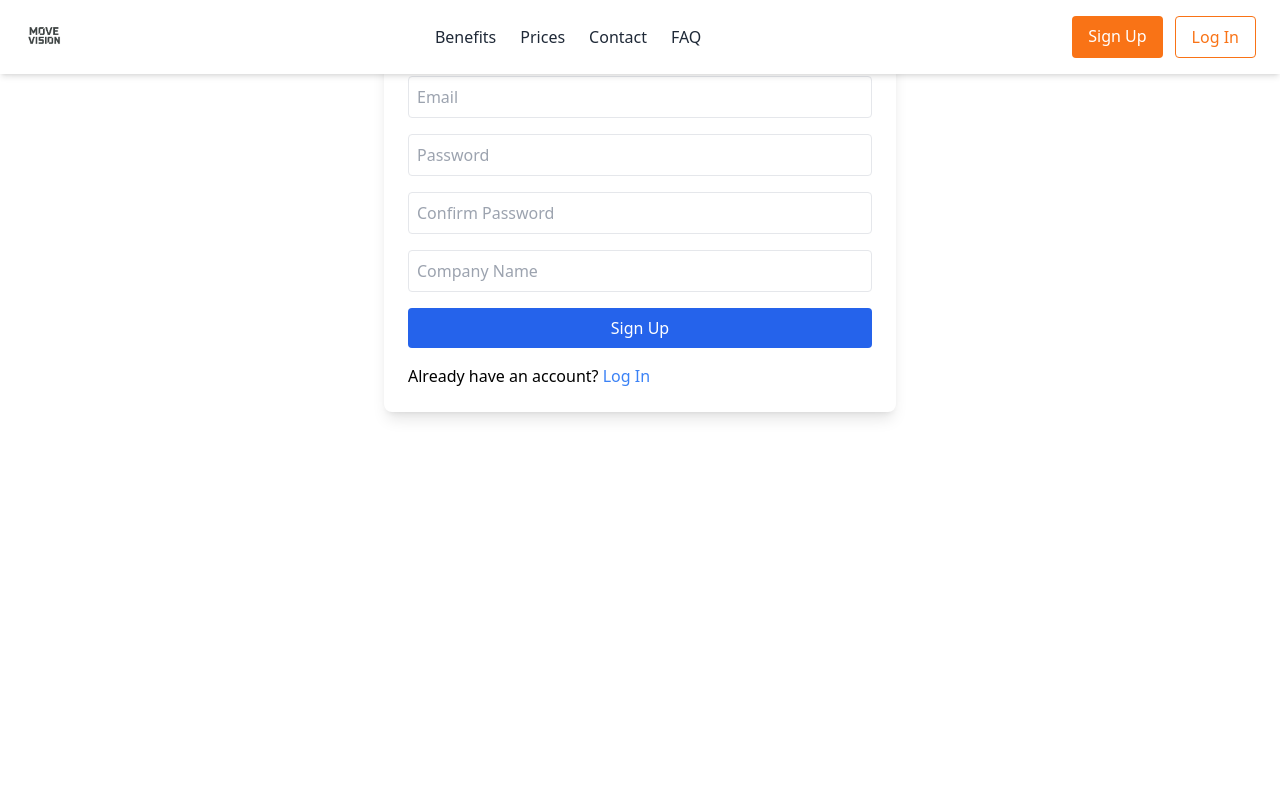
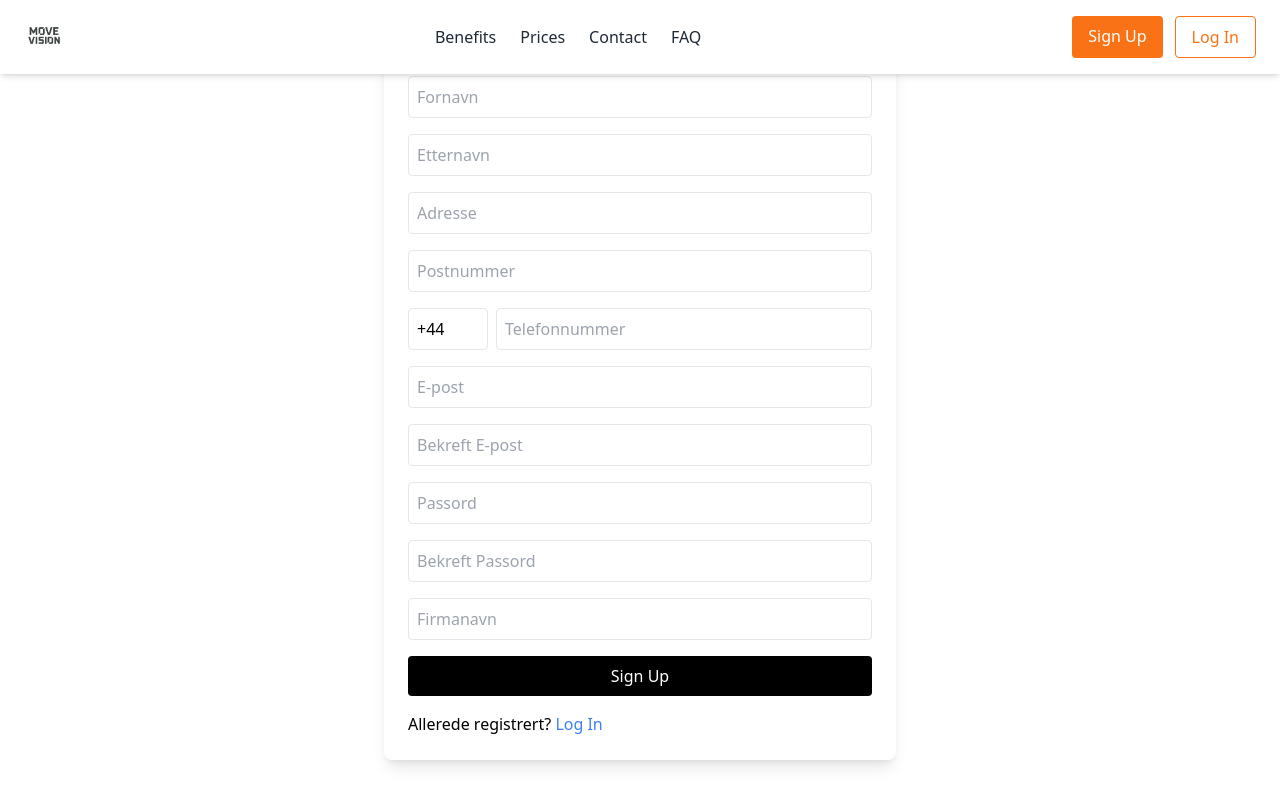
Before and after one commit to Gullmegler/mitt-prosjekt, a React (Create React App) app: page /signup in a window 1280 px wide. Built offline with nearby package versions, Linux system fonts and the light colour scheme.

Commit message:
Update SignUp.jsx

```diff
--- a/src/components/SignUp.jsx
+++ b/src/components/SignUp.jsx
@@ -1,7 +1,14 @@
 import React, { useState } from 'react';
 
 const SignUp = () => {
+  const [firstName, setFirstName] = useState('');
+  const [lastName, setLastName] = useState('');
+  const [address, setAddress] = useState('');
+  const [zipCode, setZipCode] = useState('');
+  const [phoneCountryCode, setPhoneCountryCode] = useState('+44');
+  const [phone, setPhone] = useState('');
   const [email, setEmail] = useState('');
+  const [confirmEmail, setConfirmEmail] = useState('');
   const [password, setPassword] = useState('');
   const [confirmPassword, setConfirmPassword] = useState('');
   const [companyName, setCompanyName] = useState('');
@@ -10,37 +17,101 @@ const SignUp = () => {
   const handleSignUp = (e) => {
     e.preventDefault();
 
+    if (email !== confirmEmail) {
+      setError('E-postadressene samsvarer ikke');
+      return;
+    }
+
     if (password !== confirmPassword) {
-      setError('Passwords do not match');
+      setError('Passordene samsvarer ikke');
       return;
     }
 
     try {
-      // Handle sign up logic here (e.g., API call)
-      // Simulate successful registration
-      console.log('User signed up with email:', email);
-      alert('Sign up successful!');
+      // Her kan du legge inn API-kall for registrering
+      console.log('User signed up:', {
+        firstName, lastName, address, zipCode, phone: `${phoneCountryCode}${phone}`, email, companyName
+      });
+      alert('Registrering fullført!');
     } catch (err) {
-      setError('Error during sign up');
+      setError('Feil under registrering');
     }
   };
 
   return (
     <div className="max-w-lg mx-auto p-6 bg-white shadow-lg rounded-lg">
       <h2 className="text-3xl mb-4">Sign Up</h2>
-      {error && <div className="text-red-500">{error}</div>}
+      {error && <div className="text-red-500 mb-2">{error}</div>}
       <form onSubmit={handleSignUp}>
         <input
+          type="text"
+          placeholder="Fornavn"
+          className="w-full mb-4 p-2 border rounded"
+          value={firstName}
+          onChange={(e) => setFirstName(e.target.value)}
+          required
+        />
+        <input
+          type="text"
+          placeholder="Etternavn"
+          className="w-full mb-4 p-2 border rounded"
+          value={lastName}
+          onChange={(e) => setLastName(e.target.value)}
+          required
+        />
+        <input
+          type="text"
+          placeholder="Adresse"
+          className="w-full mb-4 p-2 border rounded"
+          value={address}
+          onChange={(e) => setAddress(e.target.value)}
+          required
+        />
+        <input
+          type="text"
+          placeholder="Postnummer"
+          className="w-full mb-4 p-2 border rounded"
+          value={zipCode}
+          onChange={(e) => setZipCode(e.target.value)}
+          required
+        />
+        <div className="flex mb-4">
+          <input
+            type="text"
+            placeholder="+44"
+            className="w-20 p-2 border rounded mr-2"
+            value={phoneCountryCode}
+            onChange={(e) => setPhoneCountryCode(e.target.value)}
+            required
+          />
+          <input
+            type="text"
+            placeholder="Telefonnummer"
+            className="flex-1 p-2 border rounded"
+            value={phone}
+            onChange={(e) => setPhone(e.target.value)}
+            required
+          />
+        </div>
+        <input
           type="email"
-          placeholder="Email"
+          placeholder="E-post"
           className="w-full mb-4 p-2 border rounded"
           value={email}
           onChange={(e) => setEmail(e.target.value)}
           required
         />
         <input
+          type="email"
+          placeholder="Bekreft E-post"
+          className="w-full mb-4 p-2 border rounded"
+          value={confirmEmail}
+          onChange={(e) => setConfirmEmail(e.target.value)}
+          required
+        />
+        <input
           type="password"
-          placeholder="Password"
+          placeholder="Passord"
           className="w-full mb-4 p-2 border rounded"
           value={password}
           onChange={(e) => setPassword(e.target.value)}
@@ -48,7 +119,7 @@ const SignUp = () => {
         />
         <input
           type="password"
-          placeholder="Confirm Password"
+          placeholder="Bekreft Passord"
           className="w-full mb-4 p-2 border rounded"
           value={confirmPassword}
           onChange={(e) => setConfirmPassword(e.target.value)}
@@ -56,19 +127,19 @@ const SignUp = () => {
         />
         <input
           type="text"
-          placeholder="Company Name"
+          placeholder="Firmanavn"
           className="w-full mb-4 p-2 border rounded"
           value={companyName}
           onChange={(e) => setCompanyName(e.target.value)}
           required
         />
-        <button type="submit" className="w-full bg-blue-600 text-white p-2 rounded">
+        <button type="submit" className="w-full bg-black text-white p-2 rounded hover:bg-gray-800">
           Sign Up
         </button>
       </form>
       <div className="mt-4">
         <p>
-          Already have an account? <a href="/signin" className="text-blue-500">Log In</a>
+          Allerede registrert? <a href="/login" className="text-blue-500">Log In</a>
         </p>
       </div>
     </div>
```
